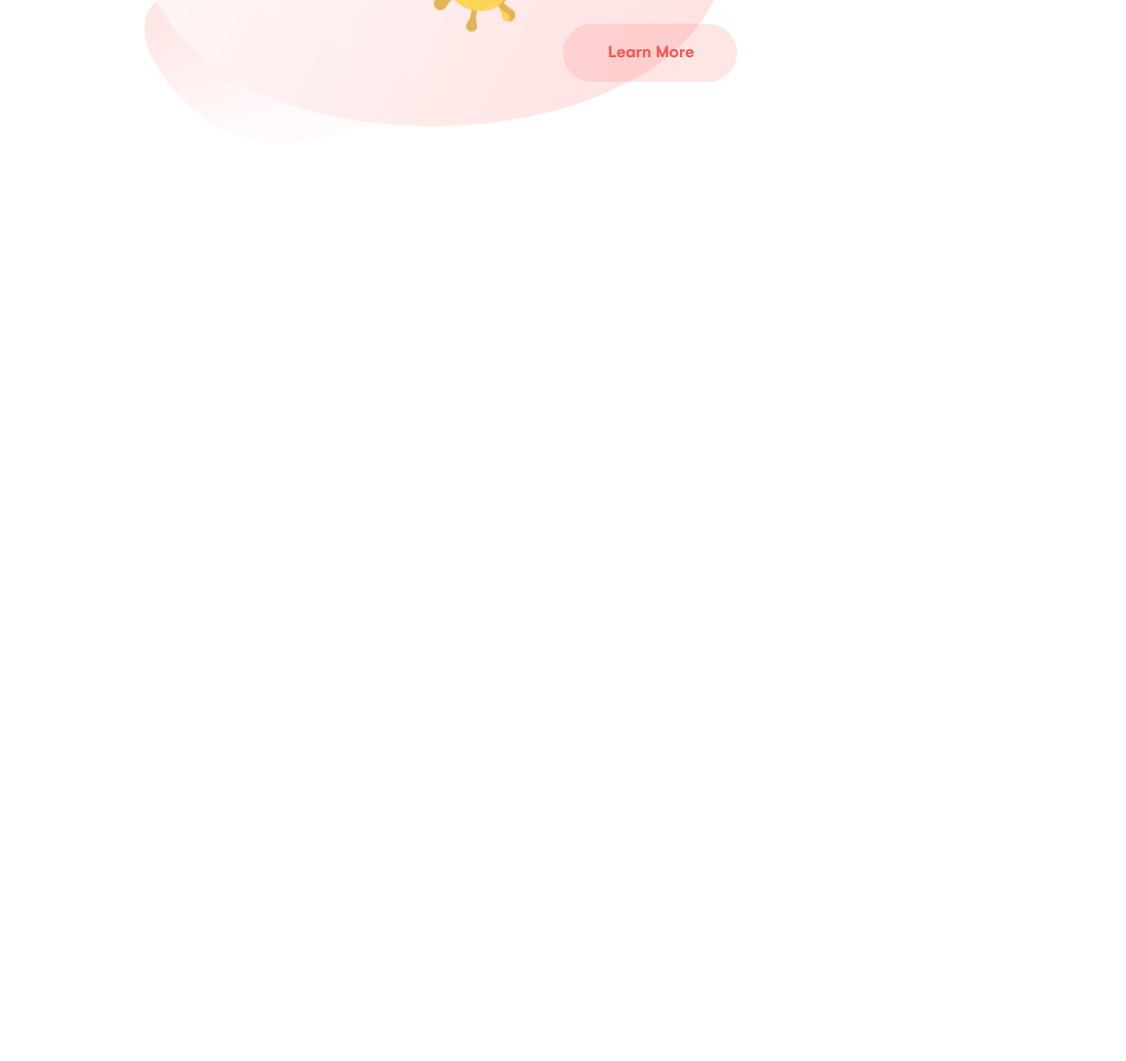
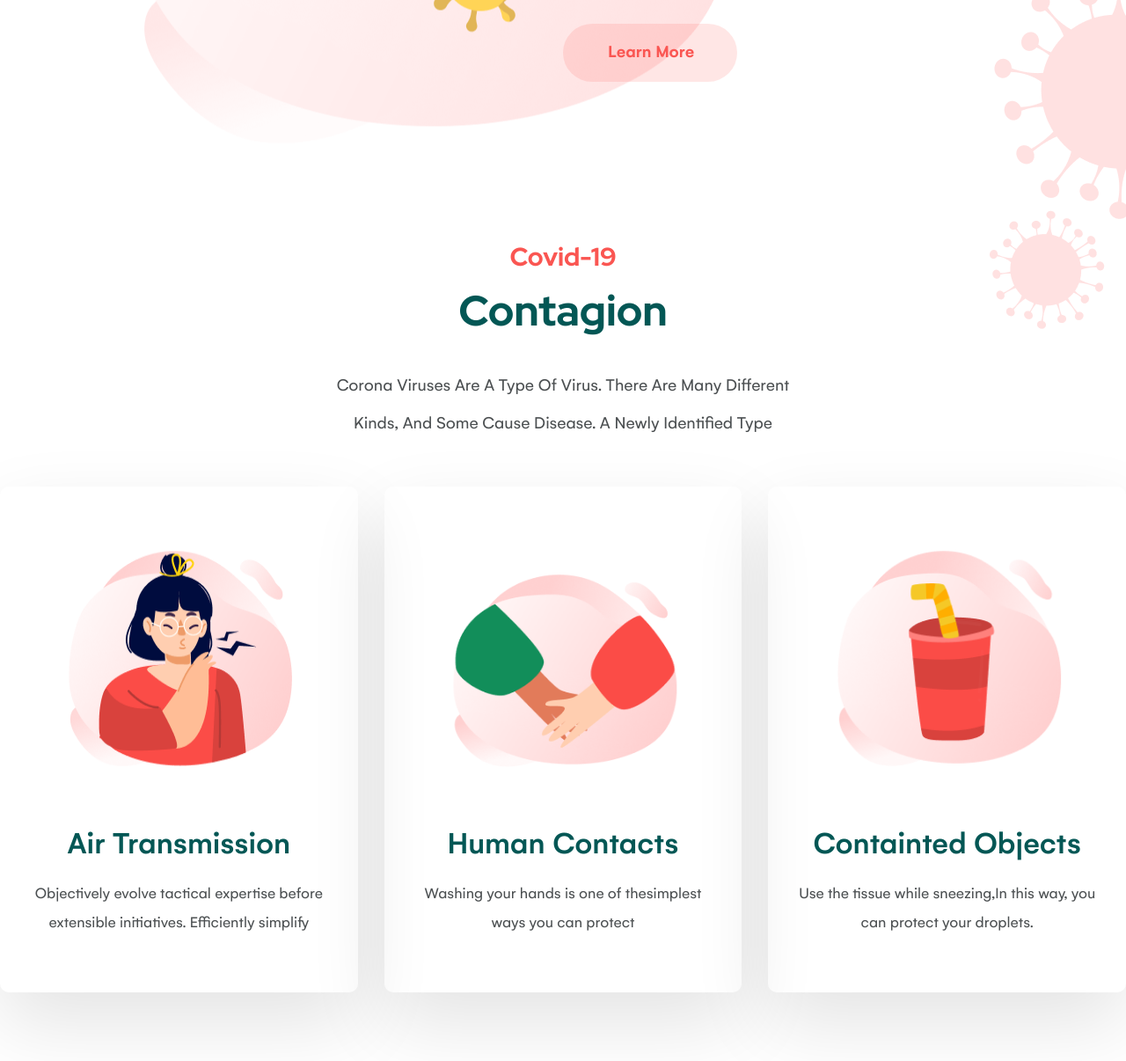
Before and after one commit to Peschernuy/covid, a website: page app/index.html in a window 1280 px wide. Shown: the part 1636-2842 px from the top of the page at 88% size. Before the commit the page ends 1910 px from the top, so only its background shows below. Drawn offline with Linux system fonts and the light colour scheme; files whose address does not match are found by name.

Commit message:
add contagion section

```diff
--- a/app/index.html
+++ b/app/index.html
@@ -78,6 +78,44 @@
     </div>
   </section>
 
+  <section class="contagion">
+    <div class="container">
+      <div class="contagion__inner">
+
+        <div class="contagion__info">
+          <p class="contagion__subtitle">Covid-19</p>
+          <h3 class="contagion__title">Contagion</h3>
+          <p class="contagion__text">Corona viruses are a type of virus. There are many different kinds, and some cause
+            disease. A newly identified type</p>
+        </div>
+
+        <div class="contagion__content">
+
+          <div class="contagion__box">
+            <img class="contagion__box-img" src="images/Mask girl.png" alt="#" >
+            <h5 class="contagion__box-title">Air Transmission</h5>
+            <p class="contagion__box-text">Objectively evolve tactical expertise before extensible initiatives.
+              Efficiently simplify</p>
+          </div>
+
+          <div class="contagion__box">
+            <img class="contagion__box-img" src="images/hands.png" alt="#">
+            <h5 class="contagion__box-title">Human Contacts</h5>
+            <p class="contagion__box-text">Washing your hands is one of thesimplest ways you can protect</p>
+          </div>
+
+          <div class="contagion__box">
+            <img class="contagion__box-img" src="images/cup.png" alt="#">
+            <h5 class="contagion__box-title">Containted Objects</h5>
+            <p class="contagion__box-text">Use the tissue while sneezing,In this way, you can protect your droplets.</p>
+          </div>
+
+
+        </div>
+
+      </div>
+    </div>
+  </section>
 
 
 
--- a/app/scss/style.scss
+++ b/app/scss/style.scss
@@ -173,10 +173,32 @@
    background-position: left;
    height: 650px;
    margin-bottom: 100px;
+   position: relative;
+   &::after{
+     position: absolute;
+     content: '';
+     background-image: url('../images/coronavs.png');
+     background-repeat: no-repeat;
+     height: 135px;
+     width: 135px;
+     right: 20px;
+     bottom: -200px;
+   }
+    &::before {
+      position: absolute;
+      content: '';
+      background-image: url('../images/coronsvb.png');
+      background-repeat: no-repeat;
+      height: 300px;
+      width: 150px;
+      right: 0;
+      bottom: -85px;
+    }
    &__inner{
      max-width: 650px;
      float: right;
      margin-top: 100px;
+
 
    }
    &__subtitle {
@@ -221,7 +243,78 @@
 }
 
 
+.contagion{
 
+   &__inner{
+    text-align: center;
+    margin-bottom: 106px;
+   }
+   &__subtitle {
+     @extend %redhat-700;
+     font-size: 29px;
+     line-height: 124%;
+     color: #FA5652;
+     margin-bottom: 10px;
+   }
+
+   &__title {
+     @extend %redhat-700;
+     font-size: 48px;
+     line-height: 139%;
+     text-transform: capitalize;
+     color: #035755;
+     margin-bottom: 30px;
+   }
+
+   &__text {
+     @extend %gelion-400;
+     font-size: 20px;
+     line-height: 215%;
+     text-transform: capitalize;
+     color: #4B4F51;
+     max-width: 550px;
+     margin: 0 auto;
+     margin-bottom: 50px;
+   }
+   &__content{
+     display: grid;
+     grid-template-columns: repeat(3, 1fr);
+     grid-gap: 30px;
+   }
+   &__box{
+     display: flex;
+     flex-direction: column;
+     align-items: center;
+     text-align: center;
+     height: 575px;
+     max-width: 460px;
+     box-shadow: 0px 35px 87px rgba(0, 0, 0, 0.11);
+     border-radius: 10px;
+    &-img{
+      margin-top: 65px;
+      margin-bottom: 55px;
+      height: 260px;
+      max-width: 270px;
+      width: 100%;
+
+    }
+    &-title{
+      margin-bottom: 13px;
+      font-size: 36px;
+      line-height: 147%;
+      @extend %gelion-500;
+      color: #035755;
+    }
+    &-text{
+      max-width: 355px;
+      font-size: 18px;
+      line-height: 185%;
+      @extend %gelion-400;
+      color: #4B4F51;
+
+    }
+   }
+}
 
 
 
```
Also changed, not shown: app/css/style.min.css, app/images/Mask girl.png (added), app/images/coronavs.png (added), app/images/coronsvb.png (added), app/images/cup.png (added), app/images/hands.png (added). Lines whose indentation alone changed are shown as unchanged.
